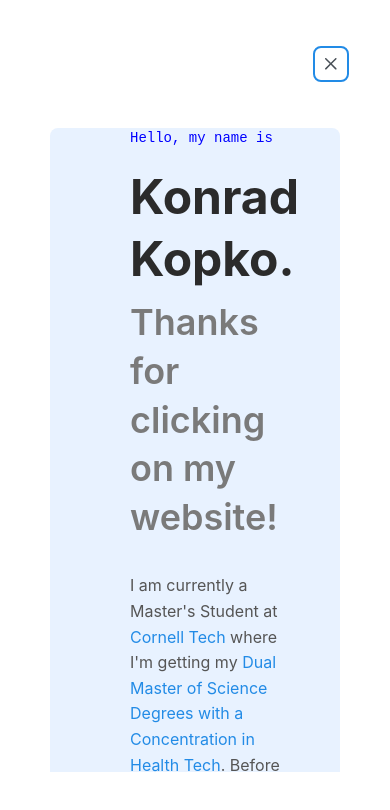
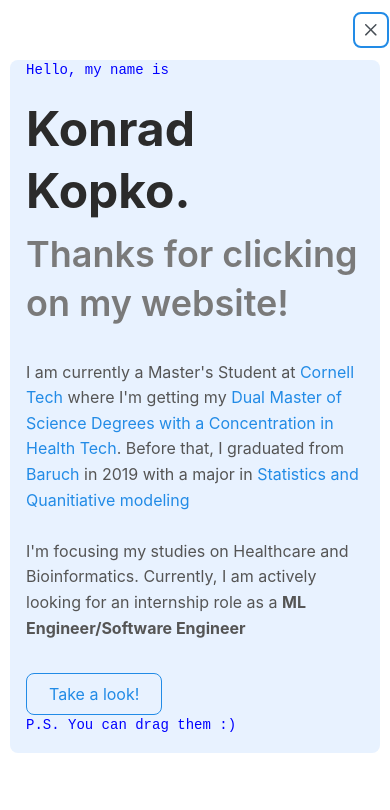
Before and after one commit to konradkop/konradkop.github.io, a React (Vite) app: page / in a window 390 px wide. Shown: the top 810 px of the page. Built offline with nearby package versions, Linux system fonts and the light colour scheme.

Commit message:
some final styling edits

```diff
--- a/src/components/ImageComponent.tsx
+++ b/src/components/ImageComponent.tsx
@@ -12,6 +12,7 @@ function ImageComponent({ photo }: ImageComponentProps) {
         alt="Konrad's photo"
         radius="md" // Optional: Adds rounded corners
         fit="contain" // Optional: Controls how the image fits within the container
+        style={{ width: '50px', height: '48px' }}
       />
     </Box>
   );
--- a/src/components/ResumeModal.tsx
+++ b/src/components/ResumeModal.tsx
@@ -8,6 +8,7 @@ import BaruchModal from './modalBodys/BaruchModal';
 import SwellModal from './modalBodys/SwellModal';
 import KonradModal from './modalBodys/KonradModal';
 import DeliveryAppModal from './modalBodys/DeliveryAppModal';
+import { useViewportSize } from '@mantine/hooks';
 
 interface ResumeModalProps {
   opened: boolean;
@@ -18,14 +19,15 @@ interface ResumeModalProps {
 
 function ResumeModal({ opened, close, currLabel }: ResumeModalProps) {
   const isMobile = useMediaQuery('(max-width: 50em)');
+  const { height } = useViewportSize();
   const width = window.innerWidth;
-  const height = window.innerHeight - 200;
+
   return (
     <>
       <Modal
         opened={opened}
         onClose={close}
-        padding={50}
+        padding={isMobile ? 10 : 50}
         withCloseButton={isMobile ? true : false}
         fullScreen={isMobile}
         transitionProps={{ transition: 'slide-down', duration: 400 }}
@@ -34,7 +36,7 @@ function ResumeModal({ opened, close, currLabel }: ResumeModalProps) {
         styles={{
           title: { fontWeight: 600 },
           body: {
-            height: height,
+            height: isMobile ? height - 75 : height - 200,
             overflowY: 'auto',
           },
         }}
--- a/src/components/modalBodys/KonradModal.tsx
+++ b/src/components/modalBodys/KonradModal.tsx
@@ -2,8 +2,6 @@ import { Flex } from '@mantine/core';
 import { useMediaQuery } from '@mantine/hooks';
 import konradSki from '../../assets/konrad-ski.jpg';
 import ModalImage from './ModalImage';
-import feather from 'feather-icons';
-import { useEffect } from 'react';
 import HeroSection from './KonradModalSubsections/HeroSection';
 import { colors } from '../../styles';
 
@@ -13,10 +11,6 @@ interface KonradModalProps {
 
 function KonradModal({ close }: KonradModalProps) {
   const isMobile = useMediaQuery('(max-width: 90em)');
-
-  useEffect(() => {
-    feather.replace();
-  }, []);
 
   return (
     <div
--- a/src/components/modalBodys/KonradModalSubsections/HeroSection.tsx
+++ b/src/components/modalBodys/KonradModalSubsections/HeroSection.tsx
@@ -1,11 +1,6 @@
 import { Container, Title, Text, Button, Anchor, Box } from '@mantine/core';
-import {
-  heroWrapper,
-  introText,
-  mainTitle,
-  subtitle,
-  description,
-} from '../../../styles';
+import { useMediaQuery, useViewportSize } from '@mantine/hooks';
+import { introText, mainTitle, subtitle, description } from '../../../styles';
 import { motion } from 'motion/react';
 
 interface HeroSectionProps {
@@ -13,11 +8,14 @@ interface HeroSectionProps {
 }
 
 function HeroSection({ close }: HeroSectionProps) {
+  const isMobile = useMediaQuery('(max-width: 50em)');
+  const { height } = useViewportSize();
+
   const containerVariants = {
     hidden: {},
     show: {
       transition: {
-        staggerChildren: 0.3, // adjust this to control timing
+        staggerChildren: 0.3, // adjust to control timing
       },
     },
   };
@@ -27,9 +25,17 @@ function HeroSection({ close }: HeroSectionProps) {
     show: { opacity: 1, y: 0, transition: { duration: 1 } },
   };
 
+  const heroWrapper = {
+    minHeight: height - 300,
+    display: 'flex',
+    alignItems: isMobile ? 'left' : 'center',
+    justifyContent: isMobile ? 'left' : 'center',
+    padding: isMobile ? '0' : '0rem 4rem',
+  };
+
   return (
     <Box style={heroWrapper}>
-      <Container size="md">
+      <Container>
         <motion.div
           variants={containerVariants}
           initial="hidden"
@@ -79,7 +85,7 @@ function HeroSection({ close }: HeroSectionProps) {
               I&apos;m focusing my studies on Healthcare and Bioinformatics.
               Currently, I am actively looking for an internship role as a{' '}
               <Text span fw={700}>
-                ML engineer/Software Developer
+                ML Engineer/Software Engineer
               </Text>
             </Text>
           </motion.div>
@@ -92,8 +98,9 @@ function HeroSection({ close }: HeroSectionProps) {
               size="md"
               onClick={close}
             >
-              Take a look!
+              <Text span>Take a look!</Text>
             </Button>
+            <br />
             <motion.div variants={childVariants}>
               <Text style={introText}>P.S. You can drag them {':)'} </Text>
             </motion.div>
--- a/src/styles.ts
+++ b/src/styles.ts
@@ -1,5 +1,3 @@
-// src/styles/heroStyles.ts
-
 export const colors = {
   background: '#e8f2ff',
   primaryText: '#2b2b2b',
@@ -7,19 +5,6 @@ export const colors = {
   descriptionText: '#555',
   accent: 'blue',
   footer: '#87CEEB',
-};
-
-export const heroWrapper = {
-  minHeight: window.innerHeight - 300,
-
-  display: 'flex',
-  alignItems: 'center',
-  justifyContent: 'center',
-  padding: '0rem 4rem',
-
-  [`@media (max-width: 768px)`]: {
-    padding: '0', // Remove horizontal padding on small screens
-  },
 };
 
 export const introText = {
```
